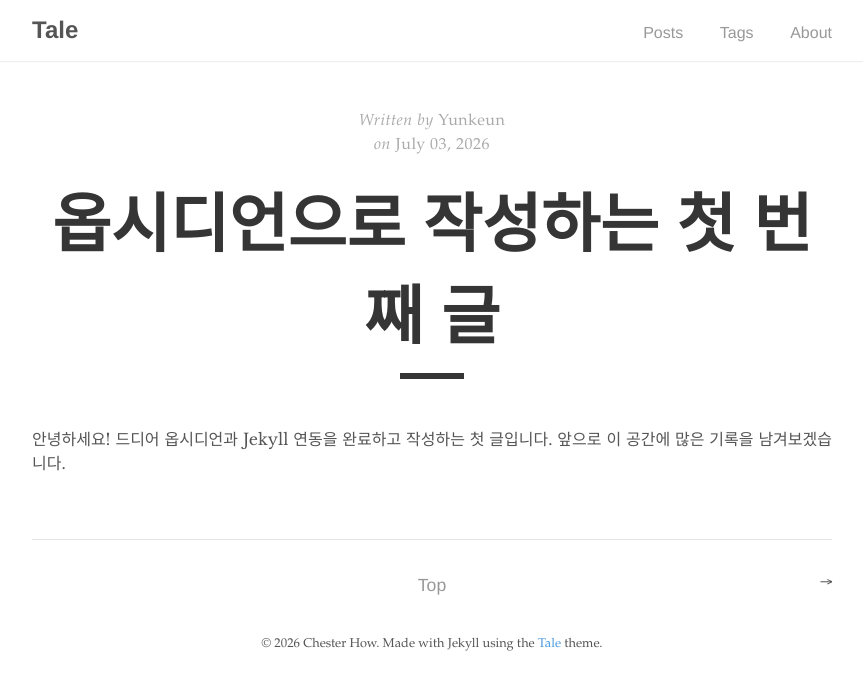
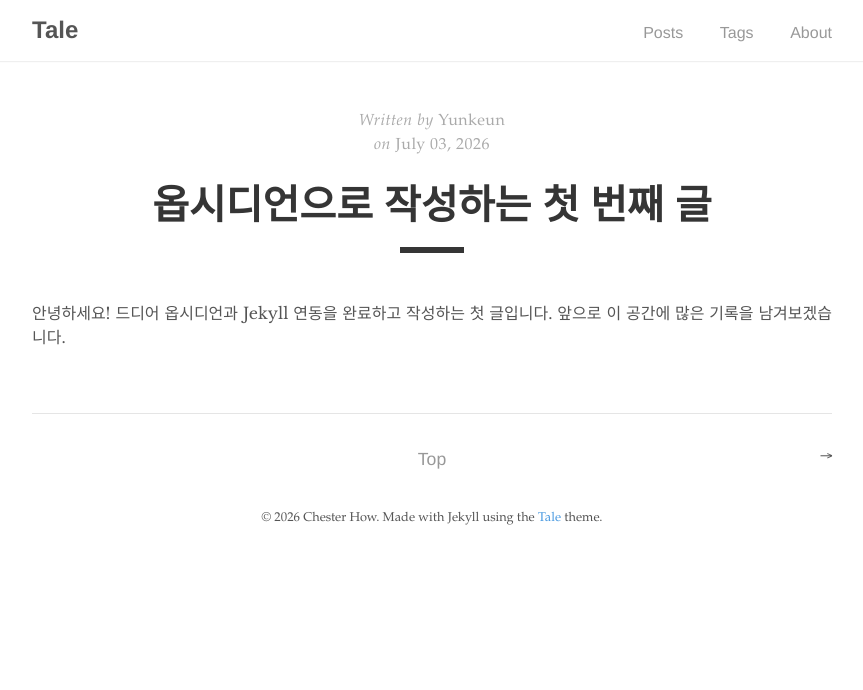
Before and after one commit to songyunkeun/baseball_chart, a Jekyll site: the page built from _posts/2026-07-03-welcome.md.md, in a window 1280 px wide. Shown: the top 690 px of the page, without its empty margins (208-1071 px from the left). Built offline with Jekyll 4.4.1, drawn with Linux system fonts in a browser that asks for light colours.

Commit message:
vault backup: 2026-07-03 13:49:51

```diff
--- a/_sass/tale/_post.scss
+++ b/_sass/tale/_post.scss
@@ -15,7 +15,7 @@
   &-title {
     color: $default-shade;
     font-family: $sans-serif;
-    font-size: 4rem;
+    font-size: 2.5rem;  // default 4
     margin: 1rem 0;
     text-align: center;
   }
```
